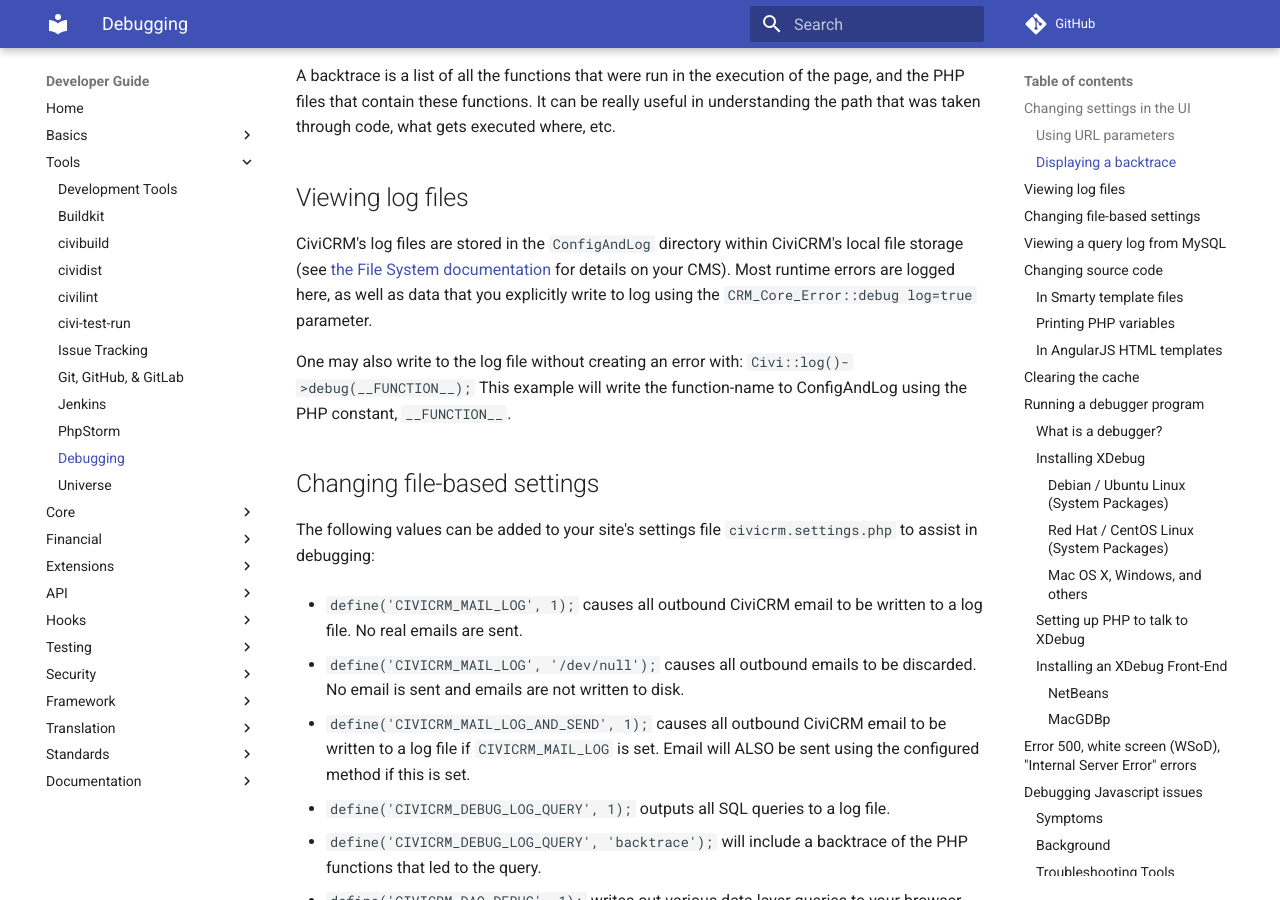
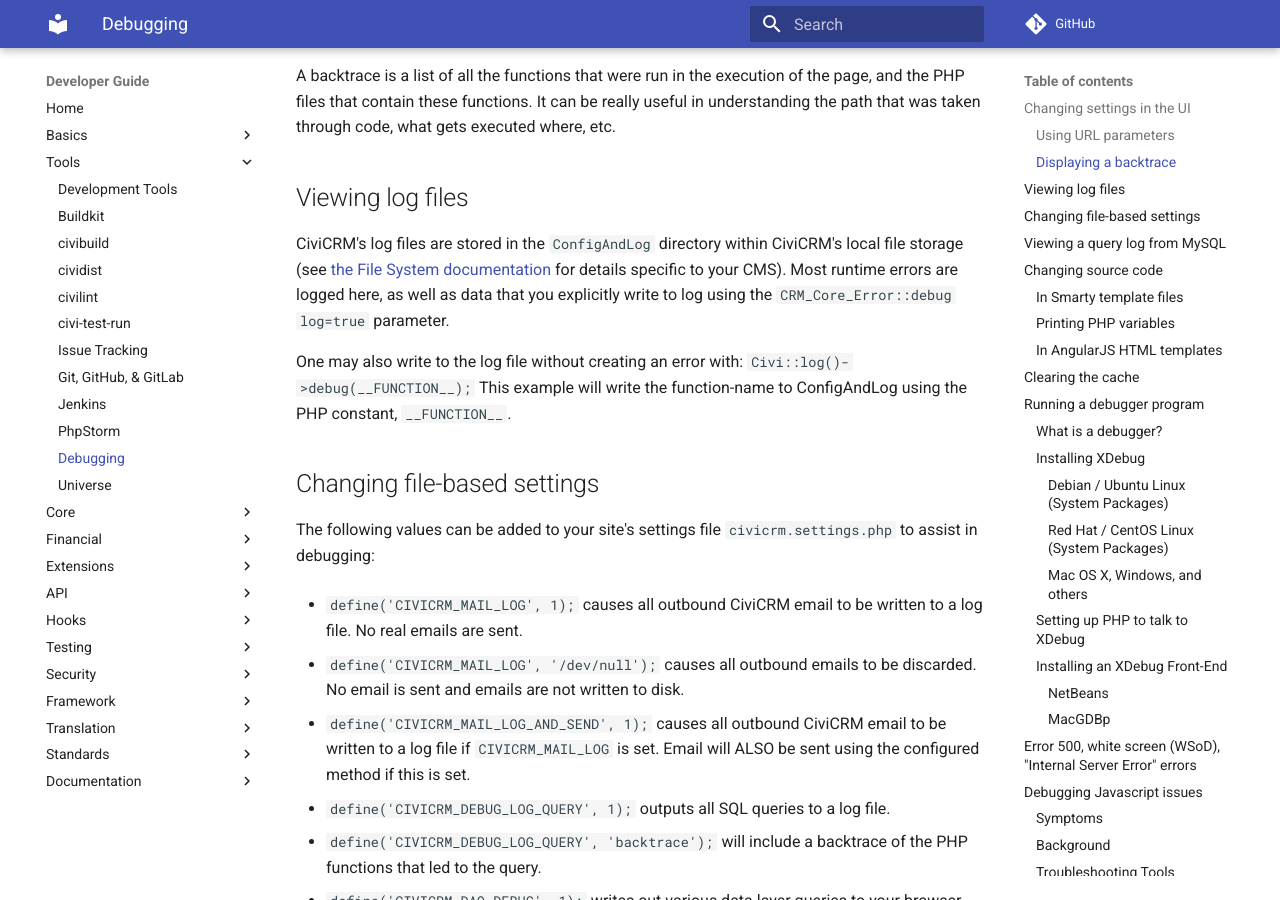
Before and after one commit to civicrm/civicrm-dev-docs, an MkDocs documentation site: the page built from docs/tools/debugging.md, in a window 1280 px wide and 900 px high, scrolled down 1515 px. Built offline with MkDocs 1.6.1 and Material for MkDocs 9.7.7, drawn with Linux system fonts in a browser that asks for light colours; comment, search, counter and statistics services are not loaded; old or Windows-style settings are respelled for this version of MkDocs.

Commit message:
Update docs/tools/debugging.md

```diff
--- a/docs/tools/debugging.md
+++ b/docs/tools/debugging.md
@@ -38,7 +38,7 @@
 
 ## Viewing log files
 
-CiviCRM's log files are stored in the `ConfigAndLog` directory within CiviCRM's local file storage (see [the File System documentation](https://docs.civicrm.org/dev/en/latest/framework/filesystem) for details on your CMS).  Most runtime errors are logged here, as well as data that you explicitly write to log using the `CRM_Core_Error::debug log=true` parameter.
+CiviCRM's log files are stored in the `ConfigAndLog` directory within CiviCRM's local file storage (see [the File System documentation](/dev/en/latest/framework/filesystem) for details specific to your CMS).  Most runtime errors are logged here, as well as data that you explicitly write to log using the `CRM_Core_Error::debug log=true` parameter.
 
 One may also write to the log file without creating an error with:
 `Civi::log()->debug(__FUNCTION__);`
```
